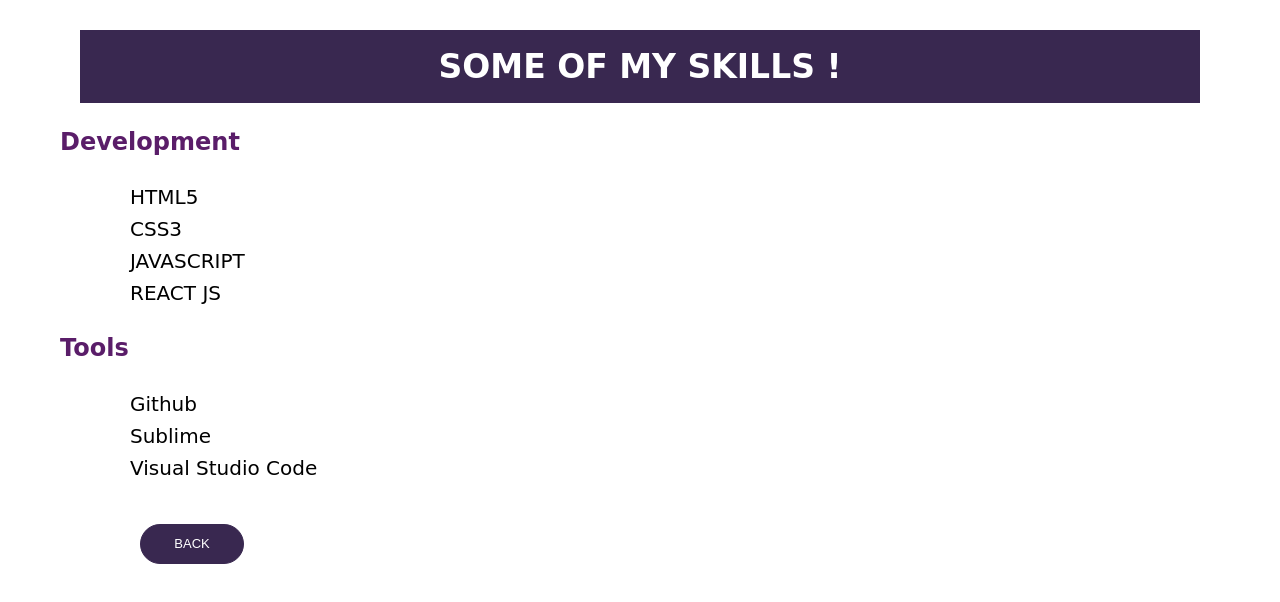
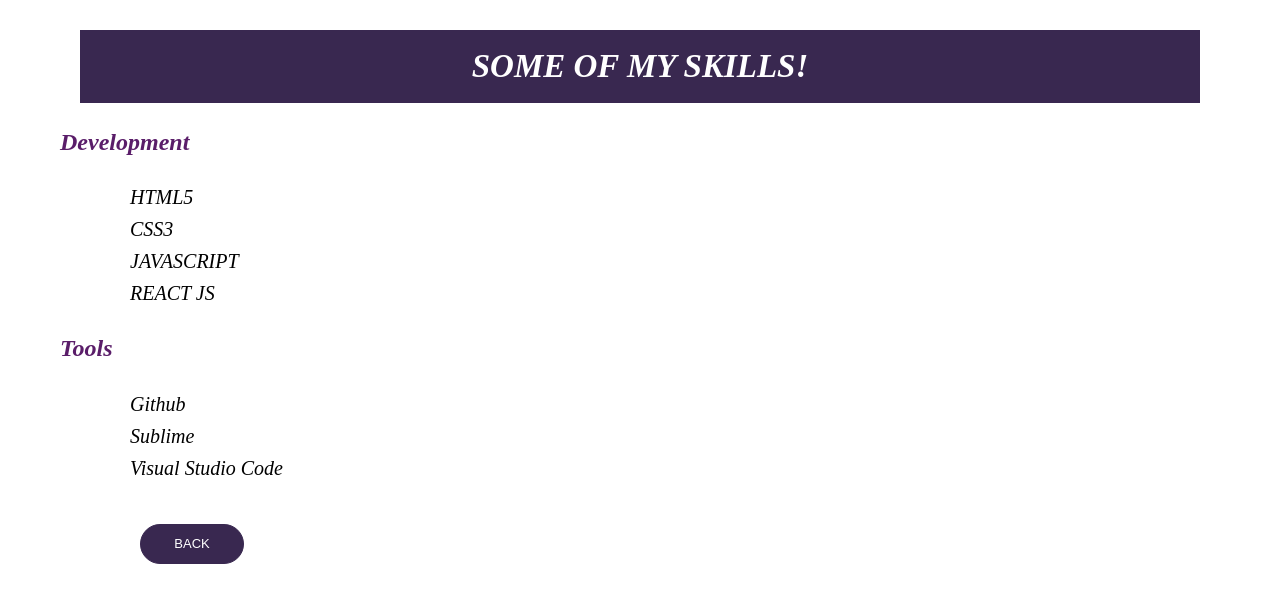
Before and after one commit to Yasmeen1999/yasmeen1999.github.io, a plain HTML site: page skills.html in a window 1280 px wide. Drawn offline with Linux system fonts and the light colour scheme.

Commit message:
updated my portfolio

```diff
--- a/about.css
+++ b/about.css
@@ -4,7 +4,7 @@
     box-sizing: border-box;
 }
 body{
-   font-family: 'kalam';
+   /* font-family: 'kalam'; */
     background-image: linear-gradient(115deg , #5b3c72 0%, #1488a5 100%);
 }
 .about{
--- a/contact.css
+++ b/contact.css
@@ -8,7 +8,7 @@ body{
     background-repeat: no-repeat;
     background-size: 100% 100%;
    height: 100vh;
-   font-family: cursive,'kalam';
+   /* font-family: cursive,'kalam'; */
 
 }
 .contact{
--- a/skills.css
+++ b/skills.css
@@ -8,7 +8,7 @@ body{
     background-repeat: no-repeat;
     background-size: 100% 100%;
    height: 100vh; */
-   font-family: 'kalam',cursive;
+   /* font-family: 'kalam',cursive; */
 }
   .skills{
     padding: 30px;
--- a/skills.html
+++ b/skills.html
@@ -11,17 +11,17 @@
 <body>
     <div class="skills">
 
-            <h1>SOME OF MY SKILLS !</h1>
+            <h1> <i> SOME OF MY SKILLS! </i></h1>
 
-            <h2>Development</h2>
+            <h2> <i> Development</h2>
                  <p>  HTML5 <br>
                     CSS3 <br>
                    JAVASCRIPT<br>
-                   REACT JS <br><p>
-         <h2>Tools</h2>
-              <p>Github <br>
+                   REACT JS <br> </i> <p>
+         <h2> <i> Tools</i></h2>
+              <p> <i> Github <br>
                 Sublime<br>
-                Visual Studio Code</p>
+                Visual Studio Code </i></p>
 
          <div class="last-button">   <a href="../index.html"> <button  class="button" >BACK  </button>
             </a>
```
Also changed, not shown: about.html (+2 -2 lines).
